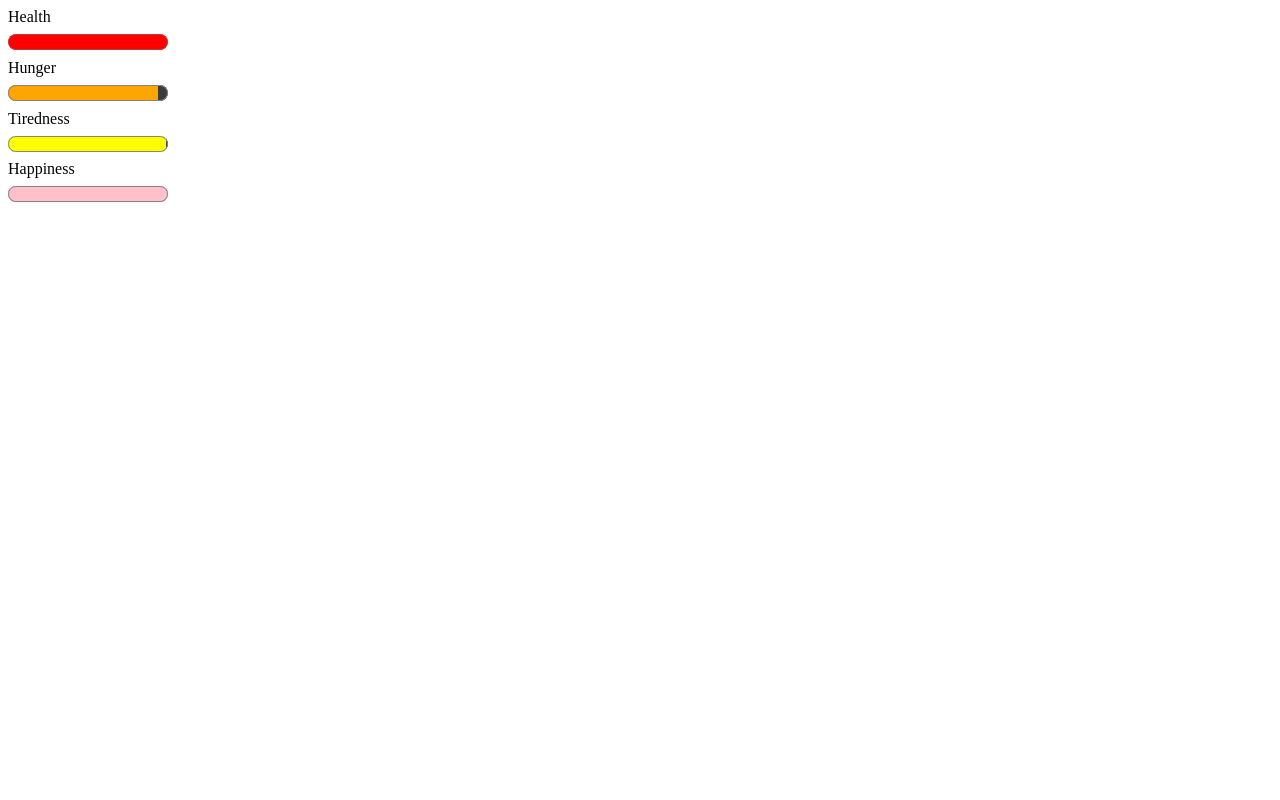
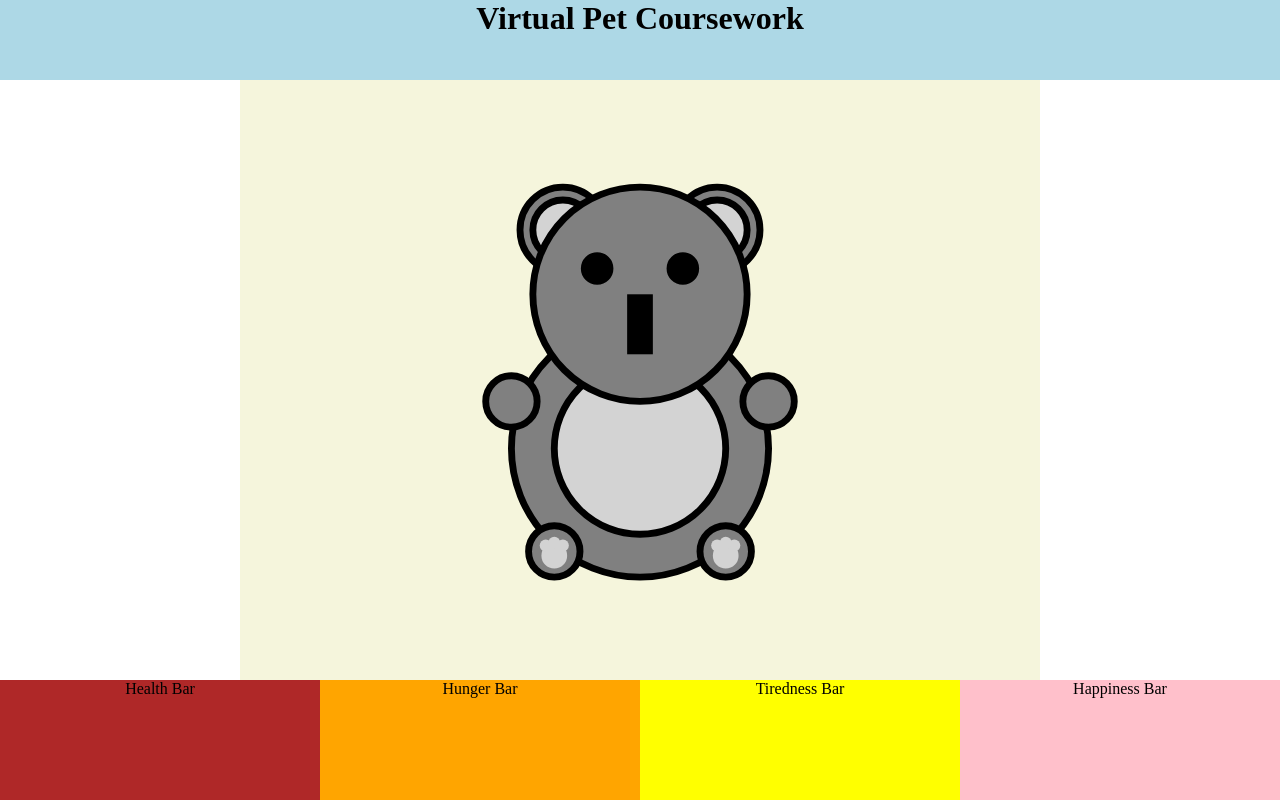
Before and after one commit to JamesWicks01/VirtualPet, a plain HTML site: page index.html in a window 1280 px wide. Drawn offline with Linux system fonts and the light colour scheme.

Commit message:
added grids layout and svg of a koala

```diff
--- a/css/style.css
+++ b/css/style.css
@@ -1,21 +1,50 @@
+main {
+    display: grid;
+    grid-template-columns: 1fr 1fr 1fr 1fr;
+    grid-template-rows: 5em 2fr 1fr;
 
+    grid-template-areas: "head head head head"
+                         "petscreen petscreen petscreen petscreen"
+                         "pethealth pethunger pettiredness pethappiness";
 
-#health {
-    accent-color: red;
+    height: 100vh;
+    width: 100vw;
 }
 
-#hunger {
-    accent-color: orange;
+* {
+    margin: 0;
+    padding:0;
+    text-align: center;
 }
 
-#tiredness {
-    accent-color: yellow;
+main>header {
+    grid-area: head;
+    background-color: lightblue;
+    text-align: center;
 }
 
-#happiness {
-    accent-color: pink;
+.petscreen {
+    grid-area: petscreen;
+    background-color: beige;
+    margin: auto;
 }
-progress {
-    width: 10em;
-    height: 2em;
+
+.health {
+    grid-area: pethealth;
+    background-color: rgb(175, 40, 40);
 }
+
+.hunger {
+    grid-area: pethunger;
+    background-color: orange;
+}
+
+.tiredness {
+    grid-area: pettiredness;
+    background-color: yellow;
+}
+
+.happiness {
+    grid-area: pethappiness;
+    background-color: pink;
+}
--- /dev/null
+++ b/css/svgStyle.css
@@ -0,0 +1,19 @@
+
+ circle {
+    fill: grey;
+    stroke: black;
+    stroke-width: 0.5em;
+ }
+
+ .lightgray {
+    fill: lightgray;
+ }
+
+ .black {
+    fill:black
+ }
+
+ .paw {
+    fill: lightgrey;
+    stroke: none;
+ }
--- a/index.html
+++ b/index.html
@@ -1,25 +1,74 @@
 <!DOCTYPE html>
 
- <meta charset="UTF-8">
- <meta name="viewport" content="width=device-width, initial-scale=1.0">
-    <link rel="stylesheet" href="css/style.css">
-    <script src="scripts/decreasePetStats.js"></script>
- <title>Virtual Pet</title>
+<meta charset="UTF-8">
+<meta name="viewport" content="width=device-width, initial-scale=1.0">
+<link rel="stylesheet" href="css/style.css">
+<link rel="stylesheet" href="css/svgStyle.css">
 
- <section>
-    <label for="health">Health</label>
-    <br>
-    <progress id="health" max="100" value="100"></progress>
-   <br>
-    <label for="hunger">Hunger</label>
-    <br>
-    <progress id="hunger" max="100" value="100"></progress>
-   <br>
-    <label for="tiredness">Tiredness</label>
-    <br>
-    <progress id="tiredness" max="100" value="100"></progress>
-   <br>
-    <label for="happiness">Happiness</label>
-    <br>
-    <progress id="happiness" max="100" value="100"></progress>
- </section>
+<script src="scripts/decreasePetStats.js"></script>
+<script src="scripts/feedingPet.js"></script>
+<title>Virtual Pet</title>
+
+<main>
+    <header>
+        <h1>Virtual Pet Coursework</h1>
+    </header>
+
+    <svg class="petscreen" width = "100vh" height="600" viewbox="-250 -550 500 700">
+
+        <!-- Body Section -->
+        <circle id="petbody" cx="0" cy="-120" r="150"></circle>
+        <circle id="innerpetbody" cx="0" cy="-120" r="100" class="lightgray"></circle>
+
+        <!-- Leg Section -->
+        <circle id="leftleg" cx="-100" cy="0" r="30"></circle>
+        <circle id="rightleg" cx="100" cy="0" r="30"></circle>
+        <g id="leftpaw">
+           <circle cx="-100" cy="5" r="15" class="paw"></circle>
+           <circle cx="-110" cy="-7" r="7" class="paw"></circle>
+           <circle cx="-100" cy="-10" r="7" class="paw"></circle>
+           <circle cx="-90" cy="-7" r="7" class="paw"></circle>
+        </g>
+        <g id="rightpaw">
+           <circle cx="100" cy="5" r="15" class="paw"></circle>
+           <circle cx="110" cy="-7" r="7" class="paw"></circle>
+           <circle cx="100" cy="-10" r="7" class="paw"></circle>
+           <circle cx="90" cy="-7" r="7" class="paw"></circle>
+        </g>
+
+
+        <!-- Ear Section -->
+        <circle id="leftear" cx="-90" cy="-375" r="50"></circle>
+        <circle id="rightear" cx="90" cy="-375" r="50"></circle>
+        <circle id="leftinnerear" cx="-90" cy="-375" r="35" class="lightgray"></circle>
+        <circle id="rightinnerear" cx="90" cy="-375" r="35" class="lightgray"></circle>
+
+        <!-- Head Section -->
+        <circle id="head" cx="0" cy="-300" r="125"></circle>
+        <circle id="lefteye" cx="-50" cy="-330" r="15" class="black"></circle>
+        <circle id="righteye" cx="50" cy="-330" r="15" class="black"></circle>
+        <g id="nose">
+           <rect width="30" height="70" x="-15" y="-300" class="black"></rect>
+        </g>
+
+        <!-- Arm Section -->
+        <circle id="leftarm" cx="-150" cy="-175" r="30"></circle>
+        <circle id="rightarm" cx="150" cy="-175" r="30"></circle>
+      </svg>
+
+    <div class="health">
+        <label for="health">Health Bar</label>
+    </div>
+
+    <div class="hunger">
+        <label for="hunger">Hunger Bar</label>
+    </div>
+
+    <div class="tiredness">
+        <label for="tiredness">Tiredness Bar</label>
+    </div>
+
+    <div class="happiness">
+        <label for="happiness">Happiness Bar</label>
+    </div>
+</main>
```
